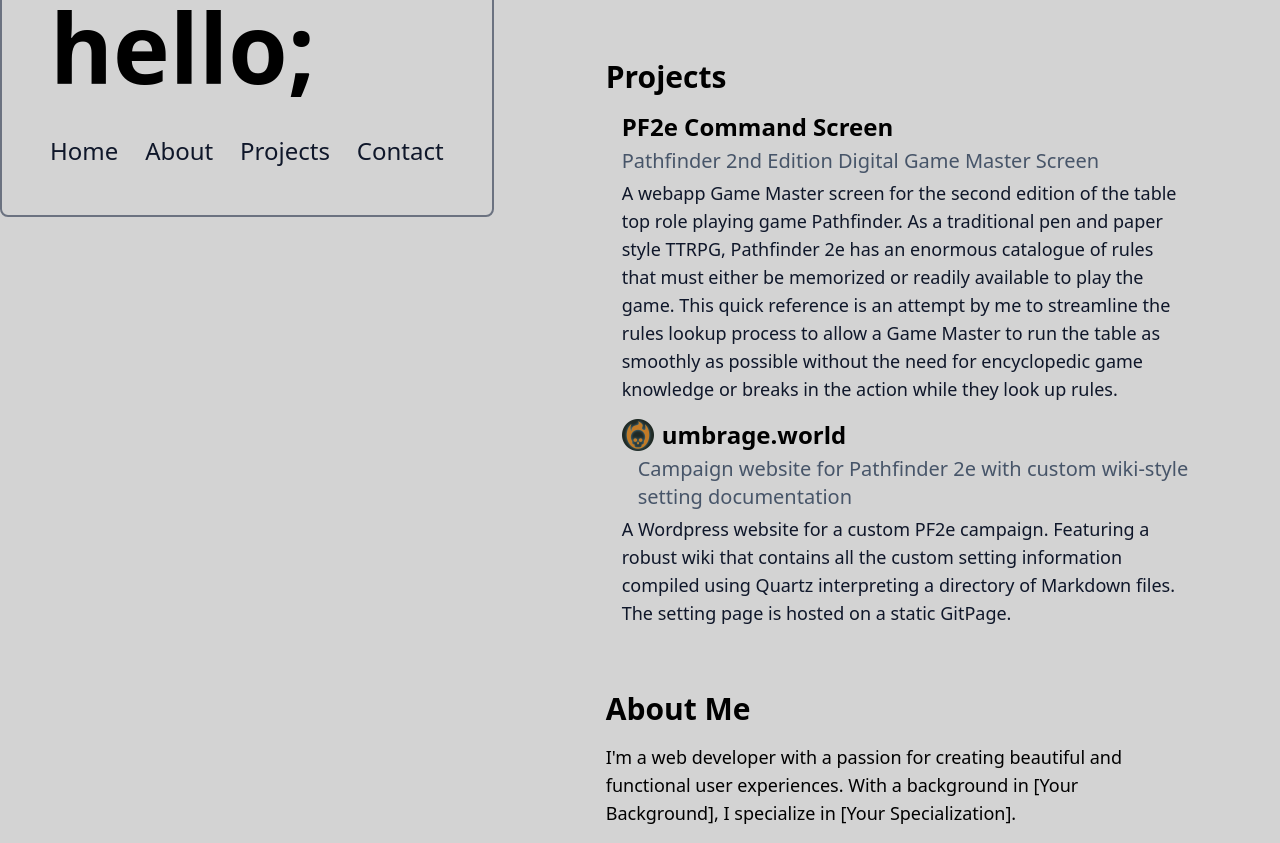
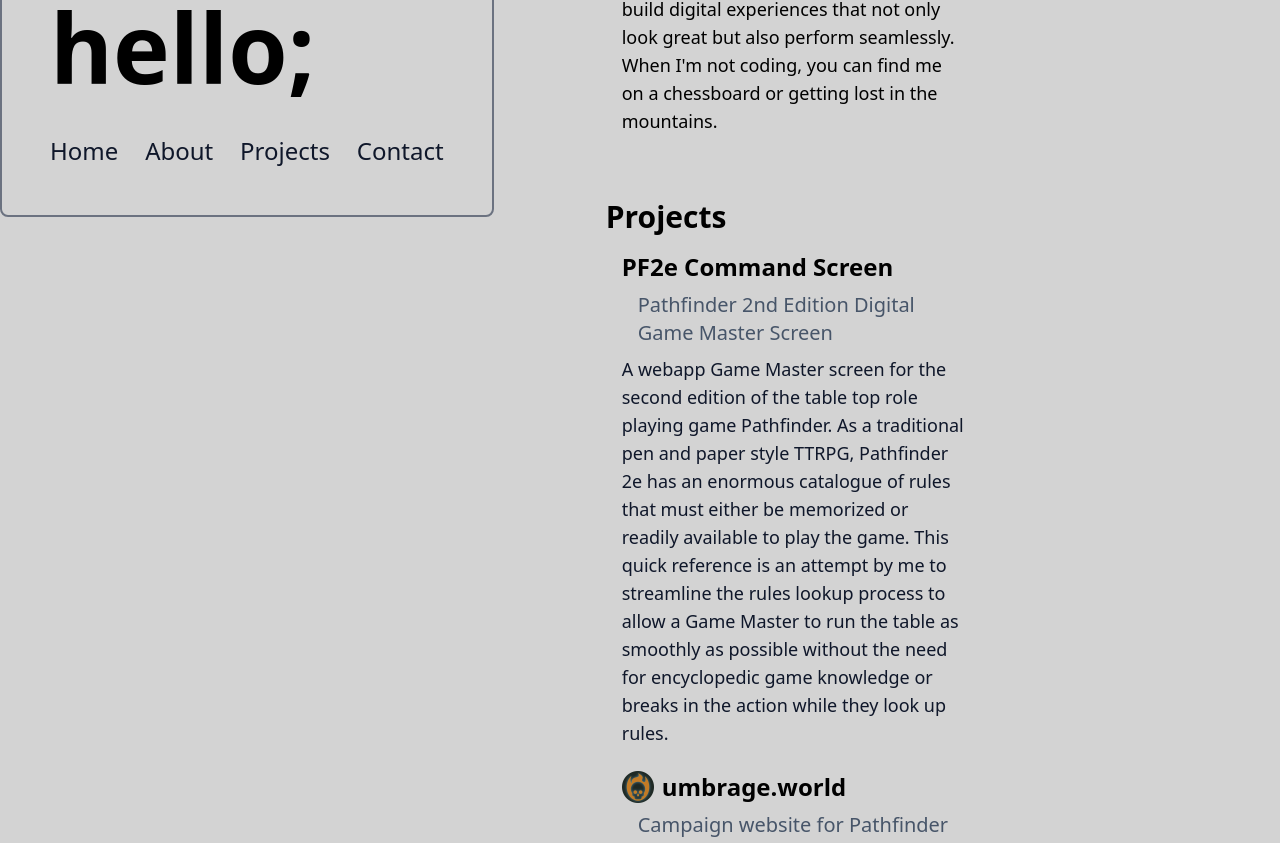
Before and after one commit to theboomiest/portfolio, a Next.js app: page / in a window 1280 px wide. Shown: the part 405-1248 px from the top of the page. Built offline with nearby package versions, Linux system fonts and the light colour scheme.

Commit message:
adjust y spacing in Projects and content width in About, Contact, and Projects

```diff
--- a/src/app/components/About.js
+++ b/src/app/components/About.js
@@ -5,7 +5,7 @@
           <div className="text-3xl font-bold">
             Hi! I&apos;m Philip Roddenberry
           </div>
-          <div className="max-w-xl text-lg pl-4">
+          <div className="w-3/5 text-lg pl-4">
           A passionate web developer with a knack for creating dynamic and user-friendly websites. With a strong foundation in both front-end and back-end technologies, I thrive on transforming complex problems into simple, elegant solutions. My goal is to build digital experiences that not only look great but also perform seamlessly. When I&apos;m not coding, you can find me on a chessboard or getting lost in the mountains.
           </div>
         </div>
--- a/src/app/components/Contact.js
+++ b/src/app/components/Contact.js
@@ -3,7 +3,7 @@
       <section id="about" className="p-8">
         <h2 className="text-3xl font-bold mb-4">About Me</h2>
         <div className="flex flex-col lg:flex-row lg:space-x-8">
-          <p className="max-w-xl text-lg">
+          <p className="w-3/5 text-lg">
             I&apos;m a web developer with a passion for creating beautiful and functional user experiences.
             With a background in [Your Background], I specialize in [Your Specialization].
           </p>
--- a/src/app/components/Projects.js
+++ b/src/app/components/Projects.js
@@ -4,19 +4,19 @@
     return (
       <section id="projects" className="p-8">
         <h2 className="text-3xl font-bold mb-4">Projects</h2>
-        <div className="space-y-4">
-          <div className="pl-4 space-y-1">
+        <div className="space-y-6">
+          <div className="pl-4 space-y-2">
             <h3 className="text-2xl font-bold"><a href="https://github.com/theboomiest/pf2e_ref/tree/master/reference-page">PF2e Command Screen</a></h3>
-            <p className="max-w-xl text-xl text-slate-600">Pathfinder 2nd Edition Digital Game Master Screen</p>
-            <p className="max-w-xl text-lg text-slate-900">A webapp Game Master screen for the second edition of the table top role playing game Pathfinder. As a traditional pen and paper style TTRPG, Pathfinder 2e has an enormous catalogue of rules that must either be memorized or readily available to play the game. This quick reference is an attempt by me to streamline the rules lookup process to allow a Game Master to run the table as smoothly as possible without the need for encyclopedic game knowledge or breaks in the action while they look up rules. </p>
+            <p className="pl-4 w-3/5 text-xl text-slate-600">Pathfinder 2nd Edition Digital Game Master Screen</p>
+            <p className="w-3/5 text-lg text-slate-900">A webapp Game Master screen for the second edition of the table top role playing game Pathfinder. As a traditional pen and paper style TTRPG, Pathfinder 2e has an enormous catalogue of rules that must either be memorized or readily available to play the game. This quick reference is an attempt by me to streamline the rules lookup process to allow a Game Master to run the table as smoothly as possible without the need for encyclopedic game knowledge or breaks in the action while they look up rules. </p>
           </div>
-          <div className="pl-4 space-y-1">
+          <div className="pl-4 space-y-2">
             <div className="flex items-start space-x-2">
               <a href='https://umbrage.world' target='_blank'><Image src="/burning-skull-icon.png" alt="Burning skull icon for umbrage.world" width={32} height={32}/></a>
               <h3 className="text-2xl font-bold"><a href="https://umbrage.world" target='_blank'>umbrage.world</a></h3>
             </div>
-            <p className="pl-4 max-w-xl text-xl text-slate-600">Campaign website for Pathfinder 2e with custom wiki-style setting documentation</p>
-            <p className="max-w-xl text-lg text-slate-900">A Wordpress website for a custom PF2e campaign. Featuring a robust wiki that contains all the custom setting information compiled using Quartz interpreting a directory of Markdown files. The setting page is hosted on a static GitPage.</p>
+            <p className="pl-4 w-3/5 text-xl text-slate-600">Campaign website for Pathfinder 2e with custom wiki-style setting documentation</p>
+            <p className="w-3/5 text-lg text-slate-900">A Wordpress website for a custom PF2e campaign. Featuring a robust wiki that contains all the custom setting information compiled using Quartz interpreting a directory of Markdown files. The setting page is hosted on a static GitPage.</p>
           </div>
           {/*<div className="pl-4 space-y-1">
             <div className="flex items-start space-x-2">
```
